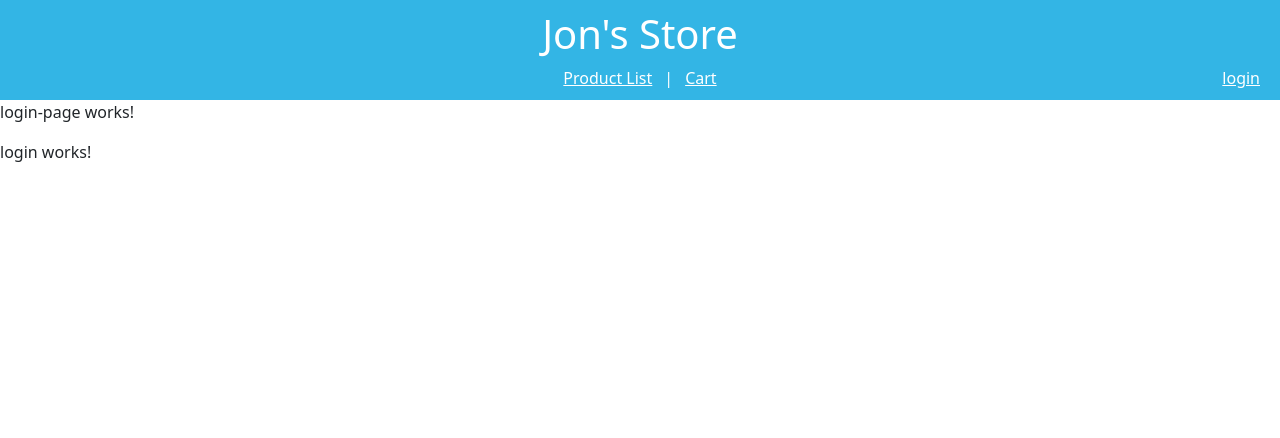
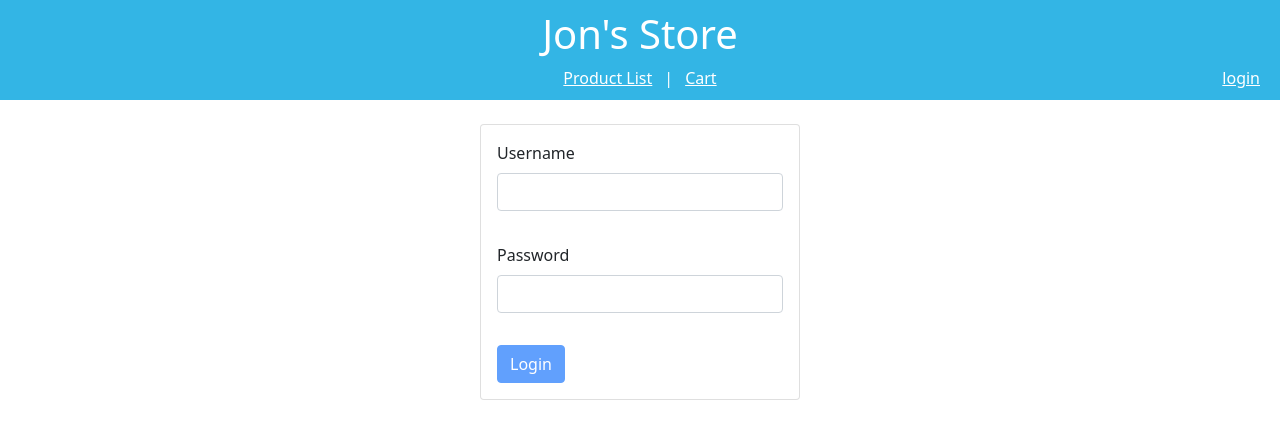
Before and after one commit to jgarzonscript/jonstore, an Angular app: page /login in a window 1280 px wide. Shown: the top 438 px of the page. Built offline with nearby package versions, Linux system fonts and the light colour scheme.

Commit message:
added login elements and some functionality

```diff
--- a/src/app/login-page/login-page.component.css
+++ b/src/app/login-page/login-page.component.css
@@ -0,0 +1,6 @@
+.loginpagecontainer {
+    display: flex;
+    flex-direction: column;
+    justify-content: Flex-start;
+    align-items: center;
+}
--- a/src/app/login-page/login-page.component.html
+++ b/src/app/login-page/login-page.component.html
@@ -1,4 +1,5 @@
-<p>login-page works!</p>
-<p>
-    <router-outlet></router-outlet>
-</p>
+<div>&nbsp;</div>
+<div class="loginpagecontainer">
+    <app-login (loginData)="loginSubmitted($event)"></app-login>
+    <!-- <router-outlet></router-outlet> -->
+</div>
--- a/src/app/login-page/login-page.component.ts
+++ b/src/app/login-page/login-page.component.ts
@@ -1,4 +1,5 @@
 import { Component, OnInit } from "@angular/core";
+import { Router, ActivatedRoute, NavigationEnd } from "@angular/router";
 
 @Component({
     selector: "login-page",
@@ -6,7 +7,11 @@ import { Component, OnInit } from "@angular/core";
     styleUrls: ["./login-page.component.css"]
 })
 export class LoginPageComponent implements OnInit {
-    constructor() {}
+    constructor(private router: Router) {}
 
     ngOnInit(): void {}
+
+    loginSubmitted(data: object): void {
+        console.log(data);
+    }
 }
--- a/src/app/login-page/login/login.component.css
+++ b/src/app/login-page/login/login.component.css
@@ -0,0 +1,12 @@
+.logincard {
+    width: 20rem;
+}
+
+.mb-3 {
+    margin-bottom: 2rem !important;
+}
+
+.loginvalidation {
+    position: absolute;
+    color: red;
+}
--- a/src/app/login-page/login/login.component.html
+++ b/src/app/login-page/login/login.component.html
@@ -1 +1,53 @@
-<p>login works!</p>
+<form #f="ngForm" (ngSubmit)="onSubmit()">
+    <div class="card logincard">
+        <div class="card-body">
+            <div class="mb-3">
+                <label for="inputEmail" class="form-label">Username</label>
+                <input
+                    type="email"
+                    class="form-control"
+                    id="inputEmail"
+                    aria-describedby="emailHelp"
+                    [(ngModel)]="_inputEmail"
+                    name="email"
+                    #email="ngModel"
+                    required
+                />
+                <!-- <div id="emailHelp" class="form-text"></div> -->
+                <small id="emailHelpBlock" class="form-text loginvalidation">
+                    <div *ngIf="email.invalid && email.dirty">
+                        <div *ngIf="email.errors?.required">
+                            this is required
+                        </div>
+                    </div>
+                </small>
+            </div>
+            <div class="mb-3">
+                <label for="inputPass" class="form-label">Password</label>
+                <input
+                    type="password"
+                    class="form-control"
+                    id="inputPass"
+                    [(ngModel)]="_inputPass"
+                    name="pass"
+                    #pass="ngModel"
+                    required
+                />
+                <small id="passHelpBlock" class="form-text loginvalidation">
+                    <div *ngIf="pass.invalid && pass.dirty">
+                        <div *ngIf="pass.errors?.required">
+                            this is required
+                        </div>
+                    </div>
+                </small>
+            </div>
+            <button
+                type="submit"
+                class="btn btn-primary"
+                [disabled]="f.invalid"
+            >
+                Login
+            </button>
+        </div>
+    </div>
+</form>
--- a/src/app/login-page/login/login.component.ts
+++ b/src/app/login-page/login/login.component.ts
@@ -1,15 +1,24 @@
-import { Component, OnInit } from '@angular/core';
+import { Component, OnInit, Output, EventEmitter } from "@angular/core";
+import { Router, ActivatedRoute } from "@angular/router";
 
 @Component({
-  selector: 'app-login',
-  templateUrl: './login.component.html',
-  styleUrls: ['./login.component.css']
+    selector: "app-login",
+    templateUrl: "./login.component.html",
+    styleUrls: ["./login.component.css"]
 })
 export class LoginComponent implements OnInit {
+    _inputEmail = "";
+    _inputPass = "";
+    @Output() loginData = new EventEmitter();
 
-  constructor() { }
+    constructor(private router: Router) {}
 
-  ngOnInit(): void {
-  }
+    ngOnInit(): void {}
 
+    onSubmit(): void {
+        const data = { email: this._inputEmail, pass: this._inputPass };
+        this.loginData.emit(data);
+        // this.router.navigate(["login", 333]);
+        // console.log("submit clicked");
+    }
 }
```
Also changed, not shown: src/app/app-routing.module.ts (+11 -1 lines).
